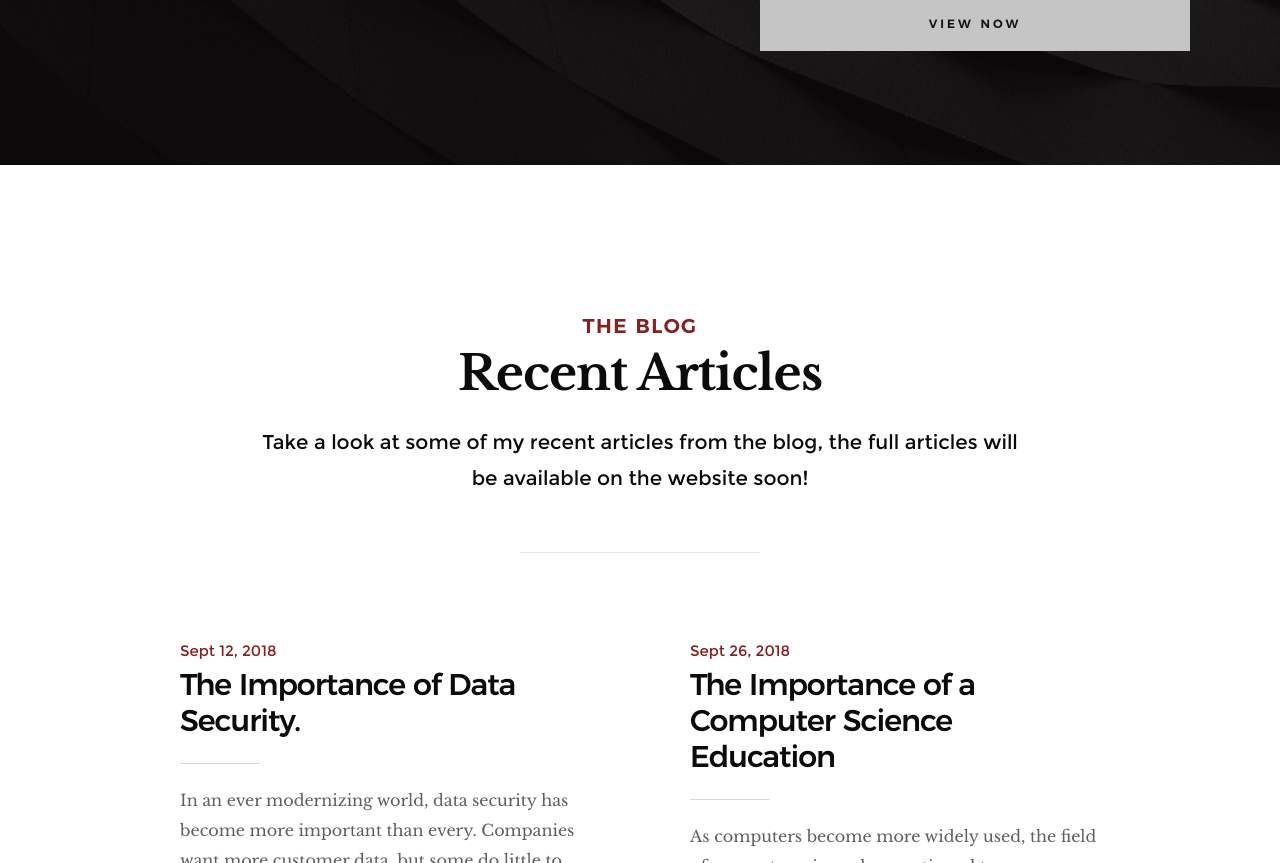
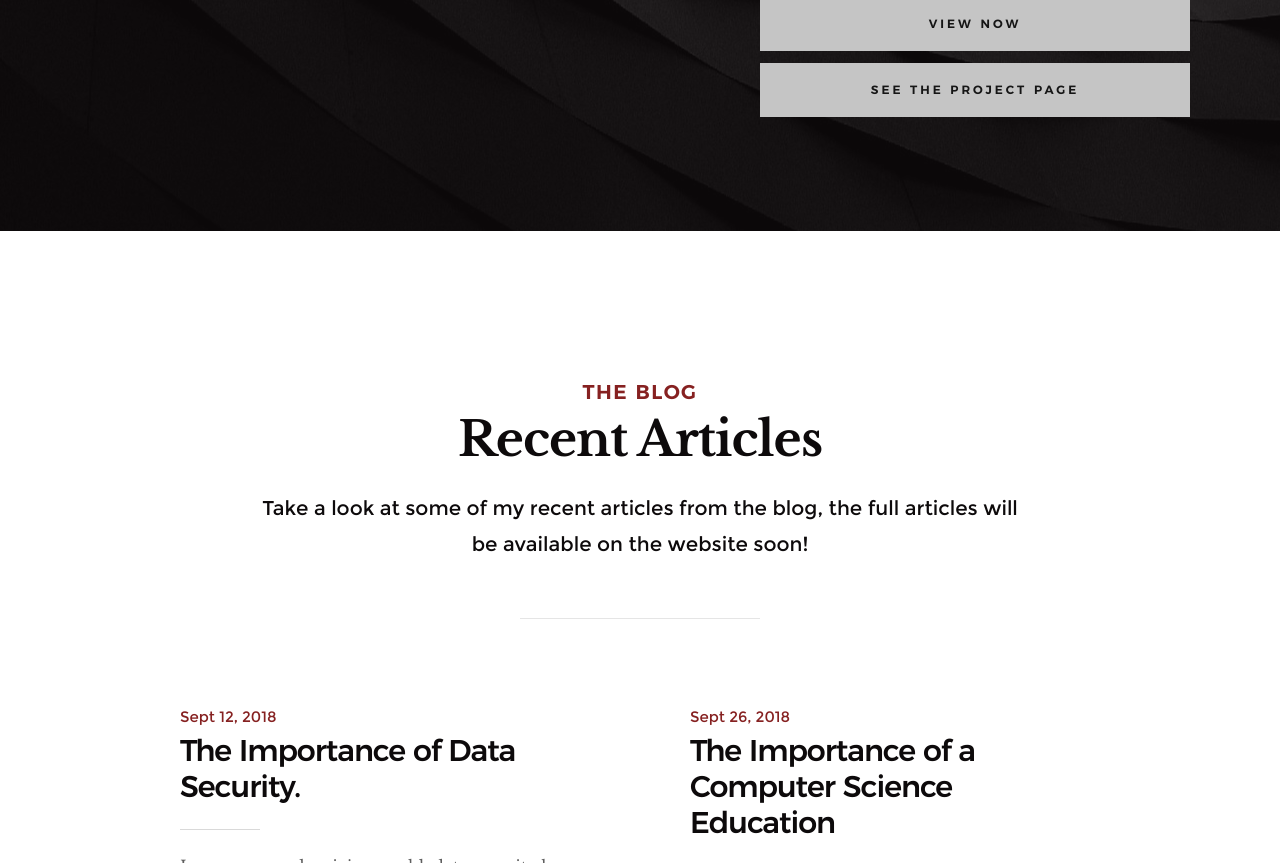
Before and after one commit to lussierc/legacy-christianlussier.com, a plain HTML site: page index.html in a window 1280 px wide. Shown: the part 3462-4325 px from the top of the page. Drawn offline with Linux system fonts and the light colour scheme.

Commit message:
Added a button on the homepage that takes the user to the Refined Notepad project page. Fixed the name of the Refined Notepad project page file/link.

```diff
--- a/index.html
+++ b/index.html
@@ -440,6 +440,7 @@
                     <p>A simple notepad application created in Python. This project was created to help expand my knowledge of the Python programming language and maybe have some simple function for other interested people.</p>
                     <div class="cta__action">
                         <a class="btn full-width" href="https://github.com/lussierc/refinedNotepadPython">View Now</a>
+                        <a class="btn full-width" href="refinednotepad-project.html">See The Project Page</a>
                         </div>
 
                 </div>
```
Also changed, not shown: refinednotepad-project.html (renamed from refinednotedpad-project.html).
